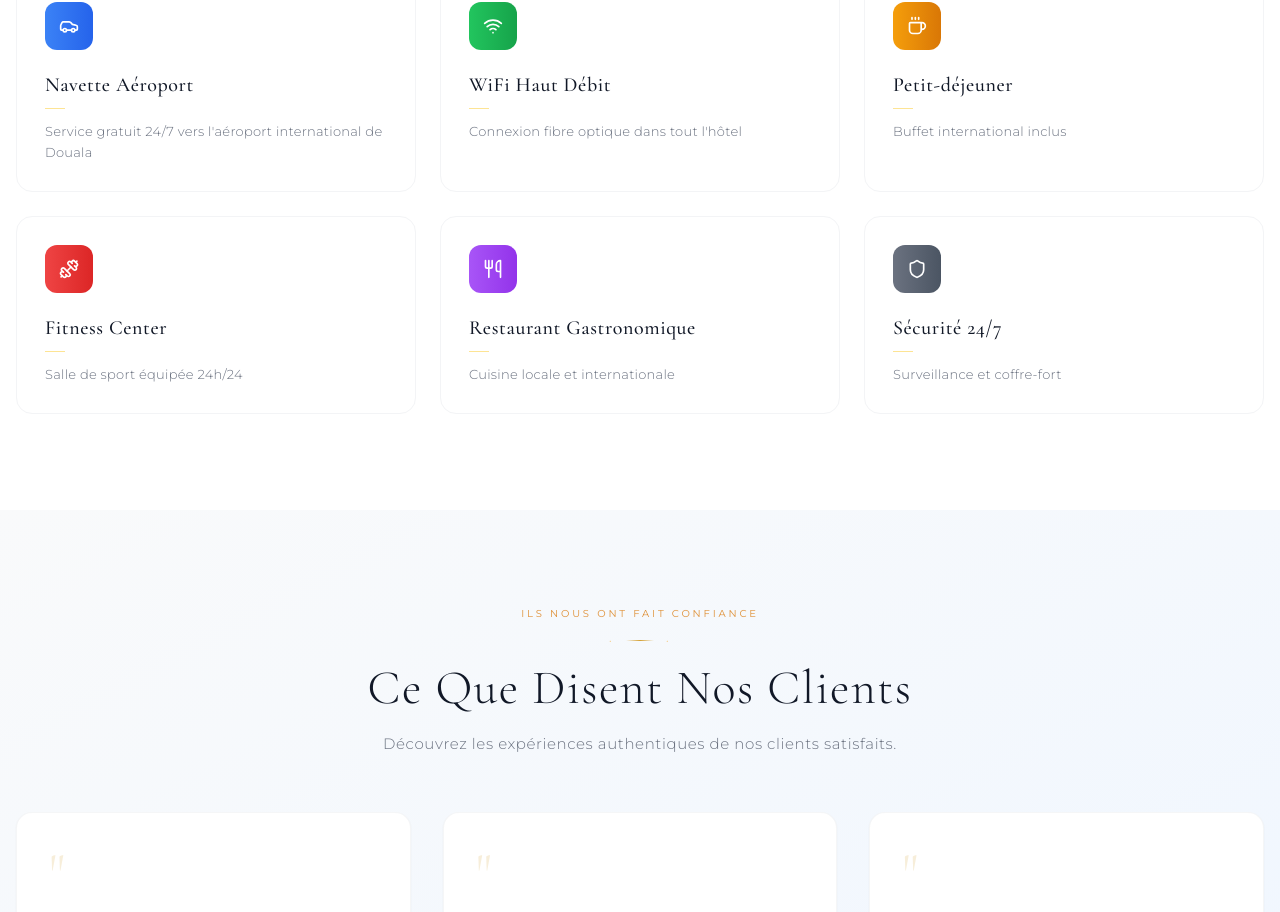
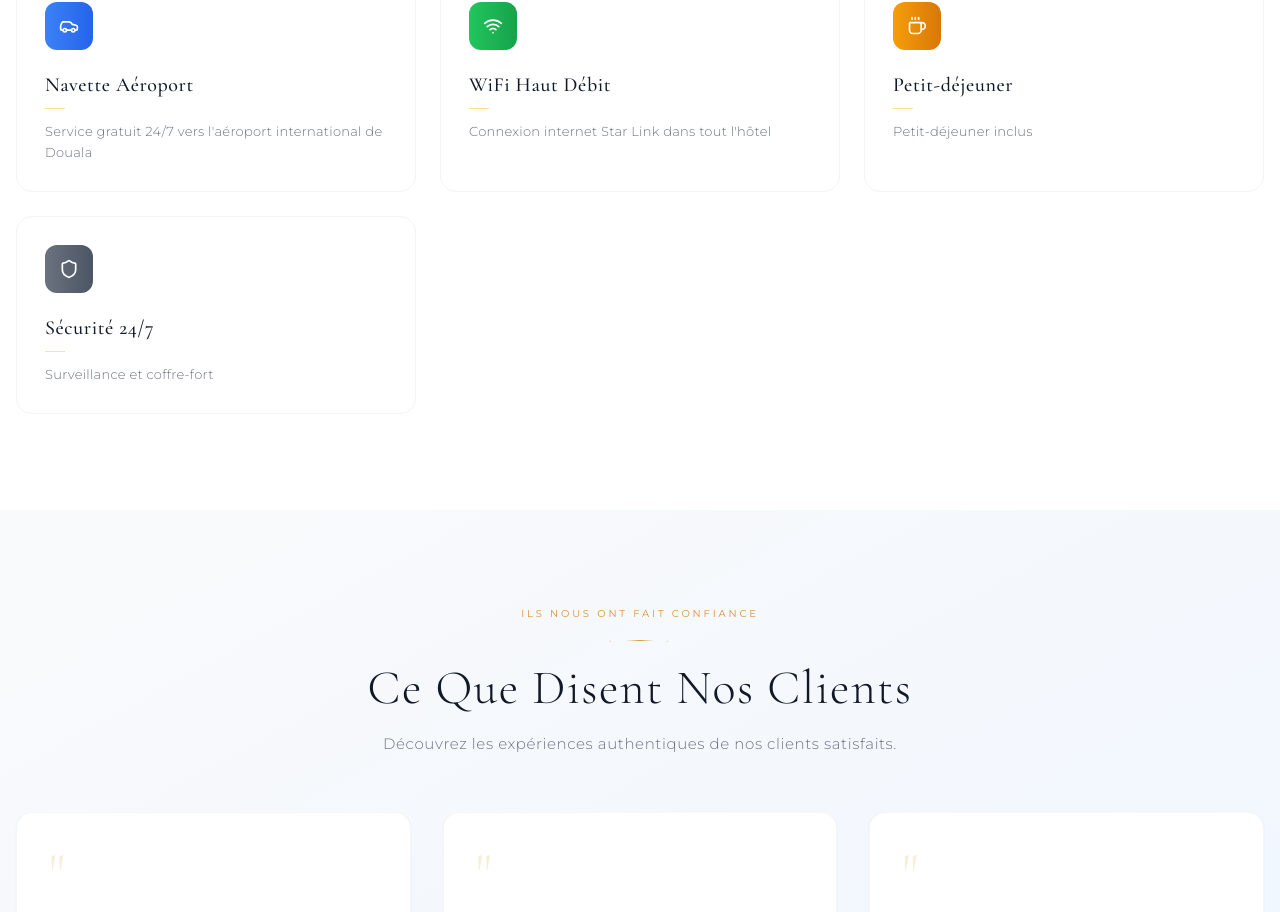
Before and after one commit to hamdevcityofarts/AkwaPublic, a React (Vite) app: page / in a window 1280 px wide. Shown: the part 1819-2731 px from the top of the page. Built offline with nearby package versions, Linux system fonts and the light colour scheme; no server answers.

Commit message:
fix home

```diff
--- a/src/pages/Home.jsx
+++ b/src/pages/Home.jsx
@@ -127,10 +127,9 @@ export default function Home() {
 
   const services = [
     { icon: <Car className="w-5 h-5" />, title: "Navette Aéroport", description: "Service gratuit 24/7 vers l'aéroport international de Douala", color: "from-blue-500 to-blue-600" },
-    { icon: <Wifi className="w-5 h-5" />, title: "WiFi Haut Débit", description: "Connexion fibre optique dans tout l'hôtel", color: "from-green-500 to-green-600" },
-    { icon: <Coffee className="w-5 h-5" />, title: "Petit-déjeuner", description: "Buffet international inclus", color: "from-amber-500 to-amber-600" },
-    { icon: <Dumbbell className="w-5 h-5" />, title: "Fitness Center", description: "Salle de sport équipée 24h/24", color: "from-red-500 to-red-600" },
-    { icon: <Utensils className="w-5 h-5" />, title: "Restaurant Gastronomique", description: "Cuisine locale et internationale", color: "from-purple-500 to-purple-600" },
+    { icon: <Wifi className="w-5 h-5" />, title: "WiFi Haut Débit", description: "Connexion internet Star Link dans tout l'hôtel", color: "from-green-500 to-green-600" },
+    { icon: <Coffee className="w-5 h-5" />, title: "Petit-déjeuner", description: "Petit-déjeuner inclus", color: "from-amber-500 to-amber-600" },
+   /* { icon: <Utensils className="w-5 h-5" />, title: "Restaurant Gastronomique", description: "Cuisine locale et internationale", color: "from-purple-500 to-purple-600" },*/
     { icon: <Shield className="w-5 h-5" />, title: "Sécurité 24/7", description: "Surveillance et coffre-fort", color: "from-gray-500 to-gray-600" },
   ];
 
```
